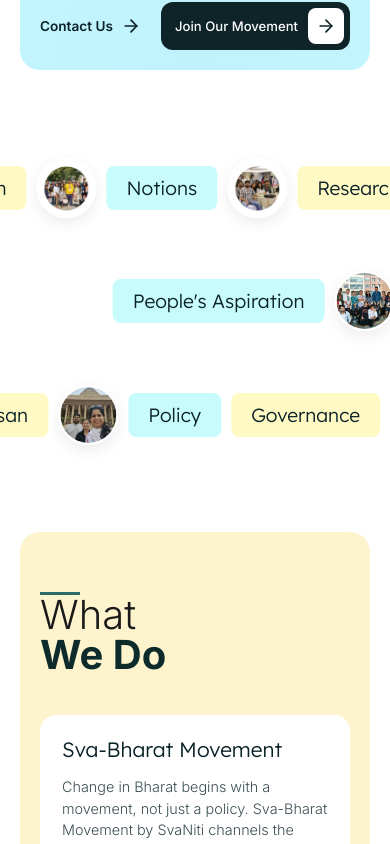
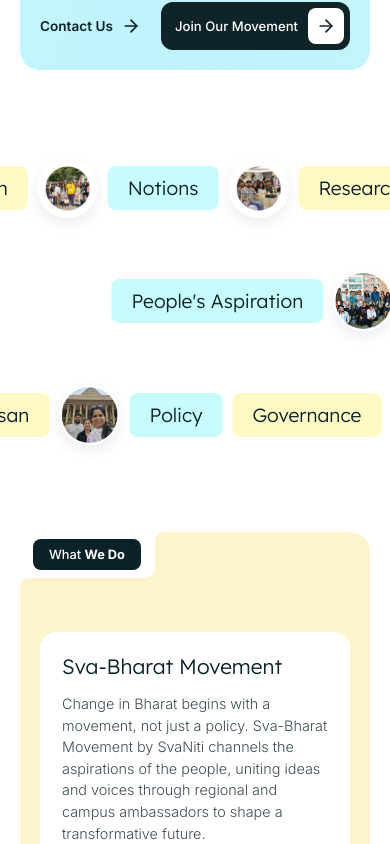
Before and after one commit to Garvit-png/SwaNiti, a Next.js app: page / in a window 390 px wide. Shown: the part 754-1598 px from the top of the page. Built offline with nearby package versions, Linux system fonts and the light colour scheme.

Commit message:
added setin

```diff
--- a/app/globals.css
+++ b/app/globals.css
@@ -349,6 +349,64 @@
   width: 100%;
   height: 100%;
   object-fit: cover;
+}
+
+/* SHARED SECTION NOTCH (white outer + dark inner rectangle) */
+.sr-section-notch-outer {
+  position: absolute;
+  top: -1px;
+  left: -1px;
+  background: var(--sr-white);
+  padding: 12px 20px;
+  border-top-left-radius: 40px;
+  border-bottom-right-radius: 20px;
+  z-index: 50;
+  display: flex;
+  align-items: center;
+  justify-content: center;
+}
+
+.sr-section-notch-outer::before,
+.sr-section-notch-outer::after {
+  content: "";
+  position: absolute;
+  width: 20px;
+  height: 20px;
+  background: transparent;
+}
+
+.sr-section-notch-outer::before {
+  top: 0;
+  right: -20px;
+  border-top-left-radius: 20px;
+  box-shadow: -10px -10px 0 10px var(--sr-white);
+}
+
+.sr-section-notch-outer::after {
+  bottom: -20px;
+  left: 0;
+  border-top-left-radius: 20px;
+  box-shadow: -10px -10px 0 10px var(--sr-white);
+}
+
+.sr-section-notch-inner {
+  background: var(--sr-ink);
+  color: var(--sr-white);
+  padding: 10px 24px;
+  border-radius: 12px;
+  font-weight: 500;
+  font-size: 0.95rem;
+  white-space: nowrap;
+}
+
+.sr-section-notch-inner strong {
+  font-weight: 700;
+}
+
+/* Footer notch: The footer container background is cyan not white,
+   so shadows must match it */
+.sr-footer-notch-outer {
+  /* inherits all styles from sr-section-notch-outer */
 }
 
 /* PROJECTS SECTION */
@@ -634,6 +692,33 @@
   .sr-tag { font-size: 1.8rem; padding: 14px 32px; border-radius: 12px; }
   .sr-marquee-img { width: 80px; height: 80px; }
 
+  /* Section Notch (shared: What We Do, Let's Talk) */
+  .sr-section-notch-outer {
+    border-top-left-radius: 24px;
+    border-bottom-right-radius: 12px;
+    padding: 10px 16px;
+  }
+  .sr-section-notch-outer::before,
+  .sr-section-notch-outer::after {
+    width: 12px;
+    height: 12px;
+  }
+  .sr-section-notch-outer::before {
+    right: -12px;
+    border-top-left-radius: 12px;
+    box-shadow: -6px -6px 0 6px var(--sr-white);
+  }
+  .sr-section-notch-outer::after {
+    bottom: -12px;
+    border-top-left-radius: 12px;
+    box-shadow: -6px -6px 0 6px var(--sr-white);
+  }
+  .sr-section-notch-inner {
+    padding: 8px 16px;
+    font-size: 0.85rem;
+    border-radius: 8px;
+  }
+
   /* Projects */
   .sr-projects-grid { grid-template-columns: 1fr; }
   .sr-projects-container { padding: 70px 20px 20px; border-radius: 24px; }
@@ -1466,6 +1551,32 @@
 
   /* Projects */
   .sr-projects-container { padding: 60px 20px 20px; border-radius: 20px; }
+  /* Section Notch (shared: What We Do, Let's Talk) */
+  .sr-section-notch-outer {
+    border-top-left-radius: 20px;
+    border-bottom-right-radius: 10px;
+    padding: 8px 14px;
+  }
+  .sr-section-notch-outer::before,
+  .sr-section-notch-outer::after {
+    width: 10px;
+    height: 10px;
+  }
+  .sr-section-notch-outer::before {
+    right: -10px;
+    border-top-left-radius: 10px;
+    box-shadow: -5px -5px 0 5px var(--sr-white);
+  }
+  .sr-section-notch-outer::after {
+    bottom: -10px;
+    border-top-left-radius: 10px;
+    box-shadow: -5px -5px 0 5px var(--sr-white);
+  }
+  .sr-section-notch-inner {
+    padding: 8px 16px;
+    font-size: 0.8rem;
+    border-radius: 8px;
+  }
   .sr-notch-label { font-size: 0.9rem; padding: 10px 22px; border-radius: 10px; }
   .sr-project-card { padding: 22px; border-radius: 16px; gap: 14px; }
   .sr-project-card h3 { font-size: 1.3rem; font-weight: 300; }
--- a/app/page.tsx
+++ b/app/page.tsx
@@ -195,18 +195,8 @@
       <section id="projects" className="sr-page relative overflow-x-hidden">
         <div className="sr-projects-container" style={{ perspective: '1000px' }}>
           {/* Section Heading */}
-          <div className="relative w-full mb-8 z-10">
-            {/* Heading Content */}
-            <div className="relative z-10 flex flex-col items-start">
-              {/* Teal Accent Bar */}
-              <div className="w-[40px] h-[3px] bg-[#2D6A6A] rounded-sm mb-3"></div>
-
-              {/* Text */}
-              <h2 className="flex flex-col text-[2.5rem] md:text-[3.5rem] leading-none tracking-tight m-0">
-                <span style={{ fontWeight: 300, color: '#1a1a1a' }}>What</span>
-                <span style={{ fontWeight: 700, color: '#0D2B2B' }}>We Do</span>
-              </h2>
-            </div>
+          <div className="sr-section-notch-outer">
+            <div className="sr-section-notch-inner">What <strong>We Do</strong></div>
           </div>
 
           <div className="sr-projects-grid relative z-10">
@@ -345,8 +335,8 @@
       {/* SECTION 6: LET'S TALK */}
       <section id="contact" className="sr-page sr-footer-section">
         <div className="sr-footer-container">
-          <div className="sr-card-logo-notch dark footer-notch">
-            <span className="sr-notch-label">Let's Talk, What you got!</span>
+          <div className="sr-section-notch-outer sr-footer-notch-outer">
+            <div className="sr-section-notch-inner">Let's Talk, What you got!</div>
           </div>
           <div className="sr-footer-content">
             <h3>Contact us for any notion for nation</h3>
```
